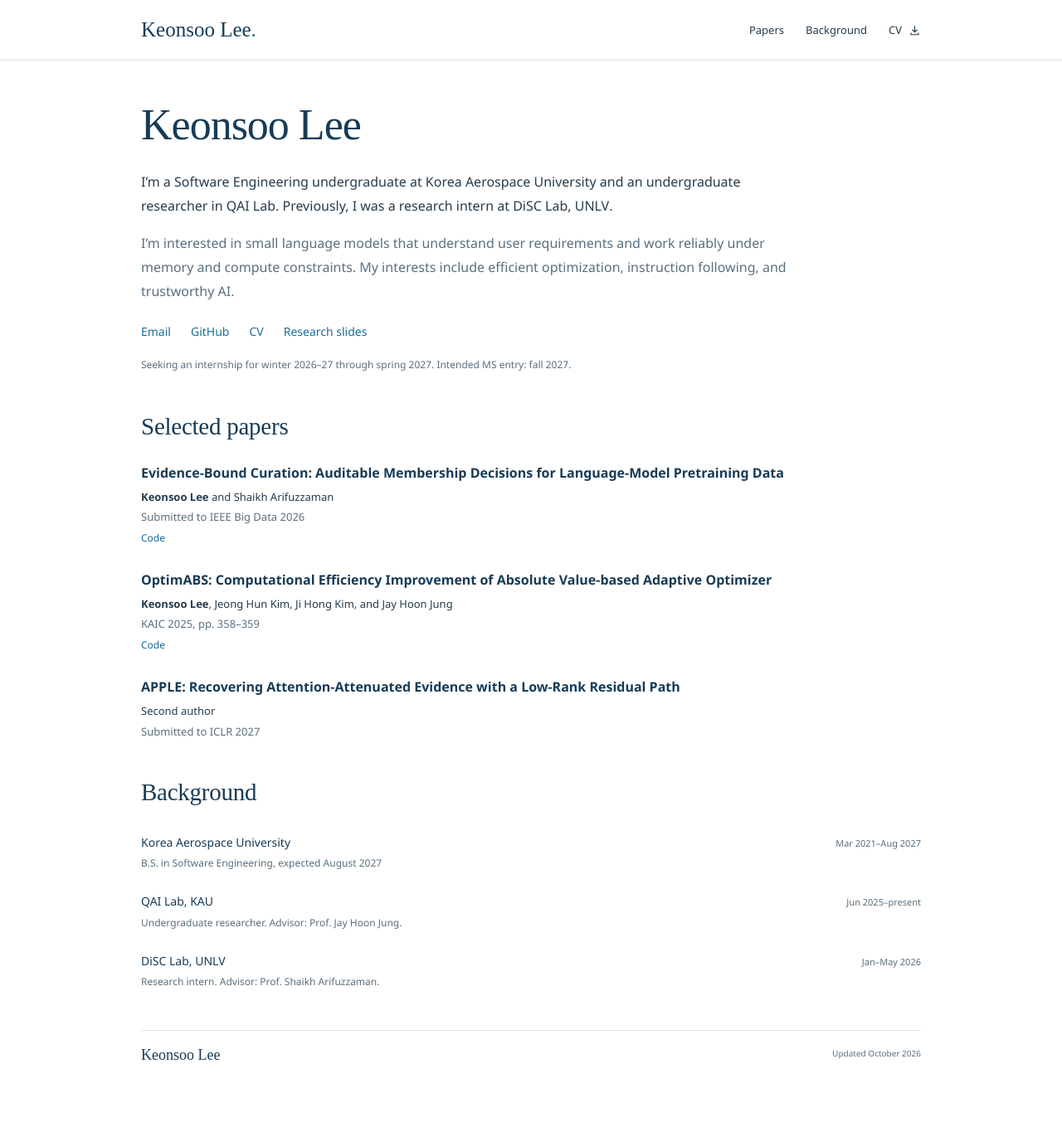
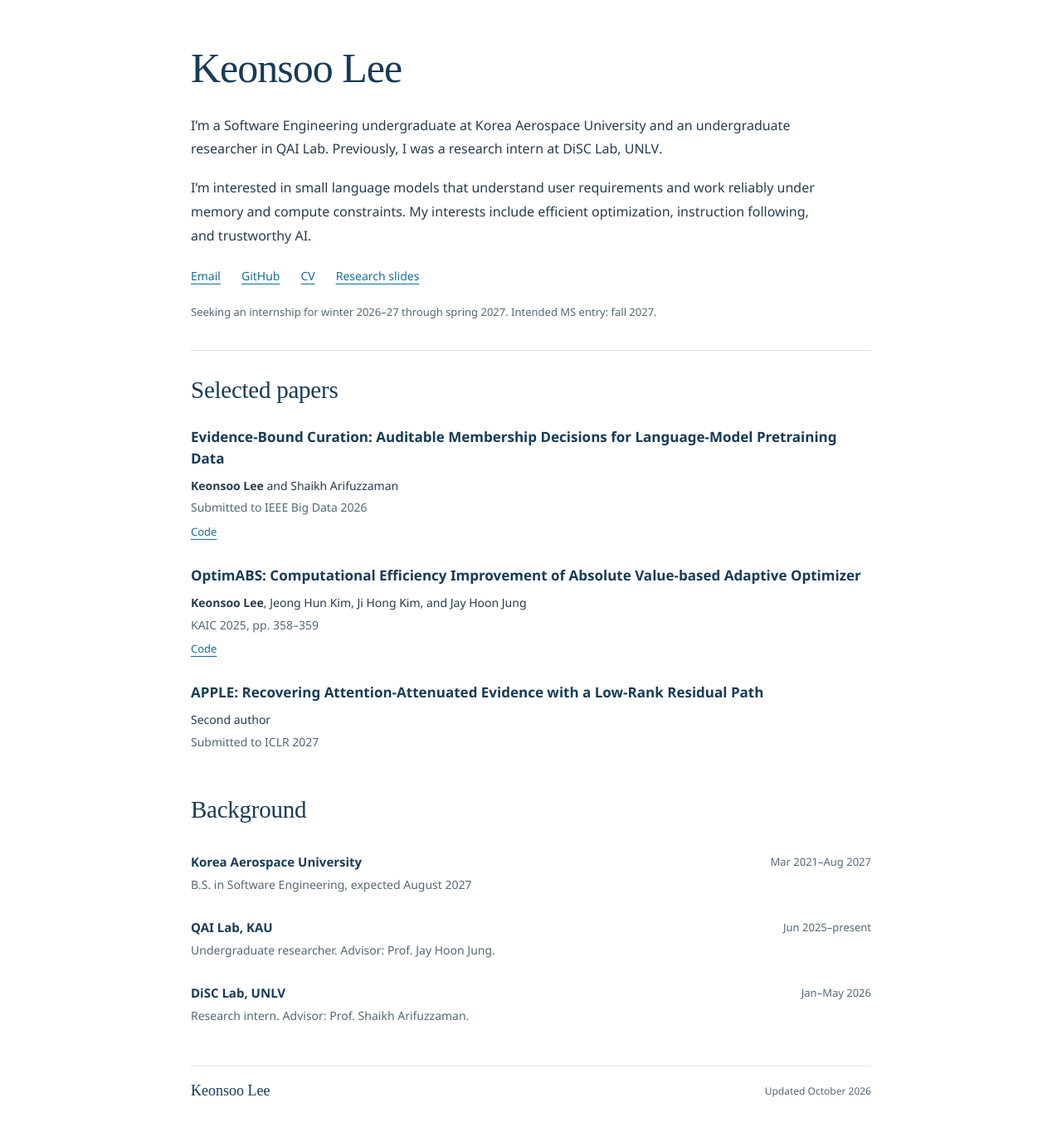
Before and after one commit to LeeKeonSoo/leekeonsoo.github.io, a Jekyll site: the page built from index.markdown, in a window 1280 px wide. Shown: the whole page at 83% size. Built offline with Jekyll 4.4.1, drawn with Linux system fonts in a browser that asks for light colours; before the commit the page ends 1309 px from its top, so only the background shows below that.

Commit message:
Fix short-page navigation and improve reading layout

```diff
--- a/_layouts/research.html
+++ b/_layouts/research.html
@@ -16,16 +16,6 @@
 </head>
 <body>
   <a href="#main" class="skip-link">Skip to content</a>
-  <header class="site-header">
-    <div class="header-inner wrap">
-      <a class="wordmark" href="{{ '/' | relative_url }}">Keonsoo Lee<span class="wordmark-dot" aria-hidden="true">.</span></a>
-      <nav id="main-nav" class="main-nav" aria-label="Main navigation">
-        <a href="{{ '/' | relative_url }}#research">Papers</a>
-        <a href="{{ '/' | relative_url }}#background">Background</a>
-        <a class="nav-cv" href="{{ '/assets/downloads/Keonsoo_Lee_CV.pdf' | relative_url }}">CV <svg width="15" height="15" viewBox="0 0 20 20" fill="none" aria-hidden="true"><path d="M10 3v10m-4-4 4 4 4-4M4 14v3h12v-3" stroke="currentColor" stroke-width="1.5"/></svg></a>
-      </nav>
-    </div>
-  </header>
   <main id="main">{{ content }}</main>
   <footer class="site-footer wrap">
     <span>Keonsoo Lee</span>
--- a/assets/css/research.css
+++ b/assets/css/research.css
@@ -1,27 +1,23 @@
-:root{color-scheme:light;--ink:#173b57;--text:#263c4c;--muted:#5a6f7d;--blue:#176c96;--line:#d7e3ea;--serif:"Times New Roman",Times,serif;--sans:"Avenir Next",Avenir,"Segoe UI",sans-serif}
+:root{color-scheme:light;--ink:#173b57;--text:#263c4c;--muted:#536875;--blue:#176c96;--line:#d7e3ea;--serif:"Times New Roman",Times,serif;--sans:"Avenir Next",Avenir,"Segoe UI",sans-serif}
 *{box-sizing:border-box}
-html{scroll-padding-top:35px}
-body{margin:0;background:#fff;color:var(--text);font:15px/1.75 var(--sans);-webkit-font-smoothing:antialiased}
-a{color:var(--blue);text-decoration:none;text-underline-offset:4px}a:hover{text-decoration:underline}
+html{scroll-padding-top:28px}
+body{margin:0;background:#fff;color:var(--text);font:16px/1.75 var(--sans);-webkit-font-smoothing:antialiased}
+a{color:var(--blue);text-decoration:underline;text-decoration-thickness:1px;text-underline-offset:4px}a:hover{text-decoration-thickness:2px}
 a:focus-visible{outline:3px solid var(--blue);outline-offset:5px}
-p{margin:0 0 15px}h1,h2,h3{margin:0;color:var(--ink)}strong{font-weight:600}svg{vertical-align:middle;flex-shrink:0}
-.wrap{max-width:940px;width:calc(100% - 88px);margin:0 auto}
+p{margin:0 0 18px}h1,h2,h3{margin:0;color:var(--ink)}strong{font-weight:600}
+.wrap{max-width:820px;width:calc(100% - 88px);margin:0 auto}
 .skip-link{position:fixed;top:-100px;left:18px;background:#fff;padding:12px;z-index:20}.skip-link:focus{top:12px}
-.site-header{border-bottom:1px solid var(--line)}.header-inner{min-height:72px;display:flex;align-items:center;justify-content:space-between;gap:24px}
-.wordmark{font:25px var(--serif);color:var(--ink);white-space:nowrap}.wordmark-dot{color:var(--blue)}
-.main-nav{display:flex;align-items:center;gap:26px;font-size:13px}.main-nav a{color:var(--text)}.nav-cv{display:inline-flex;gap:8px;align-items:center}
-.intro{padding:48px 0 34px;max-width:820px}.intro h1{font:52px/1.15 var(--serif);letter-spacing:-1px;margin-bottom:24px}
-.intro .bio,.research-statement{font-size:16px;line-height:1.8;max-width:790px;margin-bottom:17px}.bio strong{font-weight:500}.research-statement{color:var(--muted)}
-.profile-links{display:flex;flex-wrap:wrap;gap:24px;font-size:14px;margin-top:22px}.availability{font-size:12px;color:var(--muted);margin:17px 0 0}
-.research-section h2,.background-section h2{font:29px/1.25 var(--serif);margin-bottom:25px;letter-spacing:-.25px}
-.research-section{padding-top:12px}.paper{margin:0 0 27px;max-width:850px}.paper h3{font-size:16px;line-height:1.6;font-weight:600;margin-bottom:5px}
-.authors{font-size:13px;line-height:1.7;margin-bottom:2px;color:var(--text)}.authors strong{font-weight:600}
-.venue{font-size:13px;line-height:1.7;color:var(--muted);margin-bottom:5px}.paper-links{display:flex;gap:14px;font-size:12px;margin:0;line-height:1.7}
-.background-section{padding:17px 0 36px}.background-section h2{margin-bottom:19px}.background-row{display:flex;justify-content:space-between;gap:25px;padding:12px 0}
-.background-row h3{font-size:14px;font-weight:500;margin-bottom:2px}.background-row p{font-size:12px;color:var(--muted);margin:0}.background-row>span{font-size:11px;color:var(--muted);padding-top:3px;white-space:nowrap}
-.site-footer{border-top:1px solid var(--line);padding:19px 0 26px;display:flex;justify-content:space-between;gap:20px;font-size:10px;color:var(--muted)}.site-footer span:first-child{font:18px var(--serif);color:var(--ink)}
+.intro{padding:54px 0 34px;max-width:760px}.intro h1{font:50px/1.15 var(--serif);letter-spacing:-1px;margin-bottom:25px}
+.intro .bio,.research-statement{font-size:16px;line-height:1.8;margin-bottom:18px}.bio strong{font-weight:500}
+.profile-links{display:flex;flex-wrap:wrap;gap:25px;font-size:14px;margin-top:23px}.availability{font-size:13px;color:var(--muted);line-height:1.75;margin:19px 0 0}
+.research-section h2,.background-section h2{font:29px/1.25 var(--serif);margin-bottom:26px;letter-spacing:-.25px}
+.research-section{border-top:1px solid var(--line);padding-top:29px}.paper{margin:0 0 29px}.paper h3{font-size:17px;line-height:1.55;font-weight:600;margin-bottom:7px}
+.authors{font-size:14px;line-height:1.7;margin-bottom:3px}.authors strong{font-weight:600}
+.venue{font-size:14px;line-height:1.7;color:var(--muted);margin-bottom:6px}.paper-links{display:flex;gap:16px;font-size:13px;margin:0;line-height:1.7}
+.background-section{padding:23px 0 35px}.background-section h2{margin-bottom:18px}.background-row{display:flex;justify-content:space-between;gap:25px;padding:13px 0}
+.background-row h3{font-size:15px;font-weight:600;margin-bottom:3px}.background-row p{font-size:14px;color:var(--muted);margin:0;line-height:1.7}.background-row>span{font-size:13px;color:var(--muted);padding-top:2px;white-space:nowrap}
+.site-footer{border-top:1px solid var(--line);padding:19px 0 27px;display:flex;justify-content:space-between;gap:20px;font-size:12px;color:var(--muted)}.site-footer span:first-child{font:18px var(--serif);color:var(--ink)}
 .standalone{padding:65px 0;min-height:60vh;max-width:700px}.standalone h1{font:48px var(--serif);margin-bottom:22px}.standalone p{color:var(--muted)}.button-primary{display:inline-block;background:var(--ink);color:white;padding:10px 16px;border-radius:4px;margin-top:18px}
-@media(max-width:760px){.wrap{width:calc(100% - 44px)}.header-inner{min-height:65px}.main-nav{gap:19px;font-size:12px}.wordmark{font-size:23px}.intro{padding-top:35px;padding-bottom:27px}.intro h1{font-size:46px;margin-bottom:22px}.intro .bio,.research-statement{font-size:14px;line-height:1.85}.profile-links{font-size:13px;gap:23px;margin-top:20px}.availability{font-size:11px;line-height:1.8;margin-top:16px}.research-section{padding-top:10px}.research-section h2,.background-section h2{font-size:27px;margin-bottom:23px}.paper h3{font-size:15px}.authors,.venue{font-size:12px}.paper-links{font-size:11px}.background-row h3{font-size:13px}.background-row p{font-size:11px}.background-row>span{font-size:10px}.site-footer{font-size:9px}}
-@media(max-width:520px){.header-inner{min-height:62px;gap:12px;padding:17px 0}.wordmark{font-size:21px}.main-nav{gap:15px;font-size:11px}.nav-cv svg{display:none}.intro h1{font-size:44px}.paper{margin-bottom:25px}.paper h3{font-size:15px;line-height:1.65}.authors,.venue{font-size:12px}.background-row{display:block;padding:11px 0}.background-row>span{display:block;margin-top:3px;font-size:10px}.site-footer{align-items:baseline}.standalone h1{font-size:42px}}
-@media(max-width:360px){.wordmark{font-size:20px}.main-nav{gap:11px;font-size:10px}}
-@media print{.site-header,.profile-links,.availability,.site-footer,.skip-link{display:none}.wrap{width:100%;max-width:100%}.intro{padding-top:0}.intro h1{font-size:38px}.intro .bio,.research-statement{font-size:12px}.paper{break-inside:avoid}.research-section h2,.background-section h2{font-size:25px}.paper h3{font-size:14px}}
+@media(max-width:760px){.wrap{width:calc(100% - 44px)}.intro{padding-top:37px;padding-bottom:29px}.intro h1{font-size:46px;margin-bottom:22px}.intro .bio,.research-statement{font-size:15px;line-height:1.8}.profile-links{font-size:14px;gap:23px;margin-top:20px}.availability{font-size:12px;line-height:1.8;margin-top:17px}.research-section{padding-top:25px}.research-section h2,.background-section h2{font-size:28px;margin-bottom:23px}.paper h3{font-size:16px}.authors,.venue{font-size:13px}.paper-links{font-size:13px}.background-row h3{font-size:14px}.background-row p{font-size:13px}.background-row>span{font-size:12px}.site-footer{font-size:11px}}
+@media(max-width:520px){.intro h1{font-size:44px}.intro .bio,.research-statement{font-size:15px}.paper{margin-bottom:27px}.paper h3{font-size:16px;line-height:1.6}.authors,.venue{font-size:13px}.background-row{display:block;padding:12px 0}.background-row>span{display:block;margin-top:4px;font-size:12px}.site-footer{align-items:baseline}.standalone h1{font-size:42px}}
+@media print{.profile-links,.availability,.site-footer,.skip-link{display:none}.wrap{width:100%;max-width:100%}.intro{padding-top:0}.intro h1{font-size:38px}.intro .bio,.research-statement{font-size:12px}.paper{break-inside:avoid}.research-section h2,.background-section h2{font-size:25px}.paper h3{font-size:14px}.authors,.venue,.background-row p{font-size:12px}}
```
Also changed, not shown: README.md.
